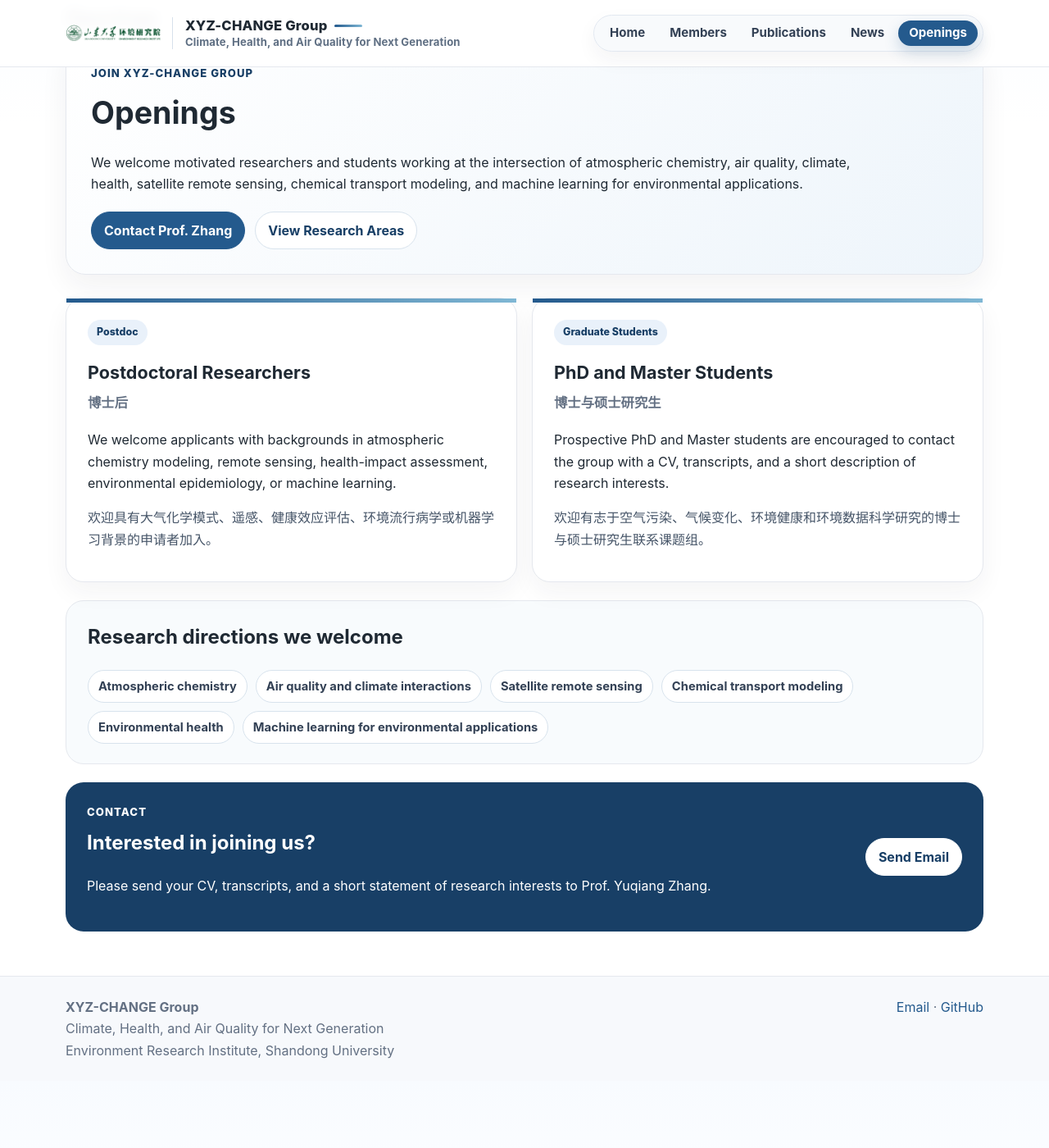
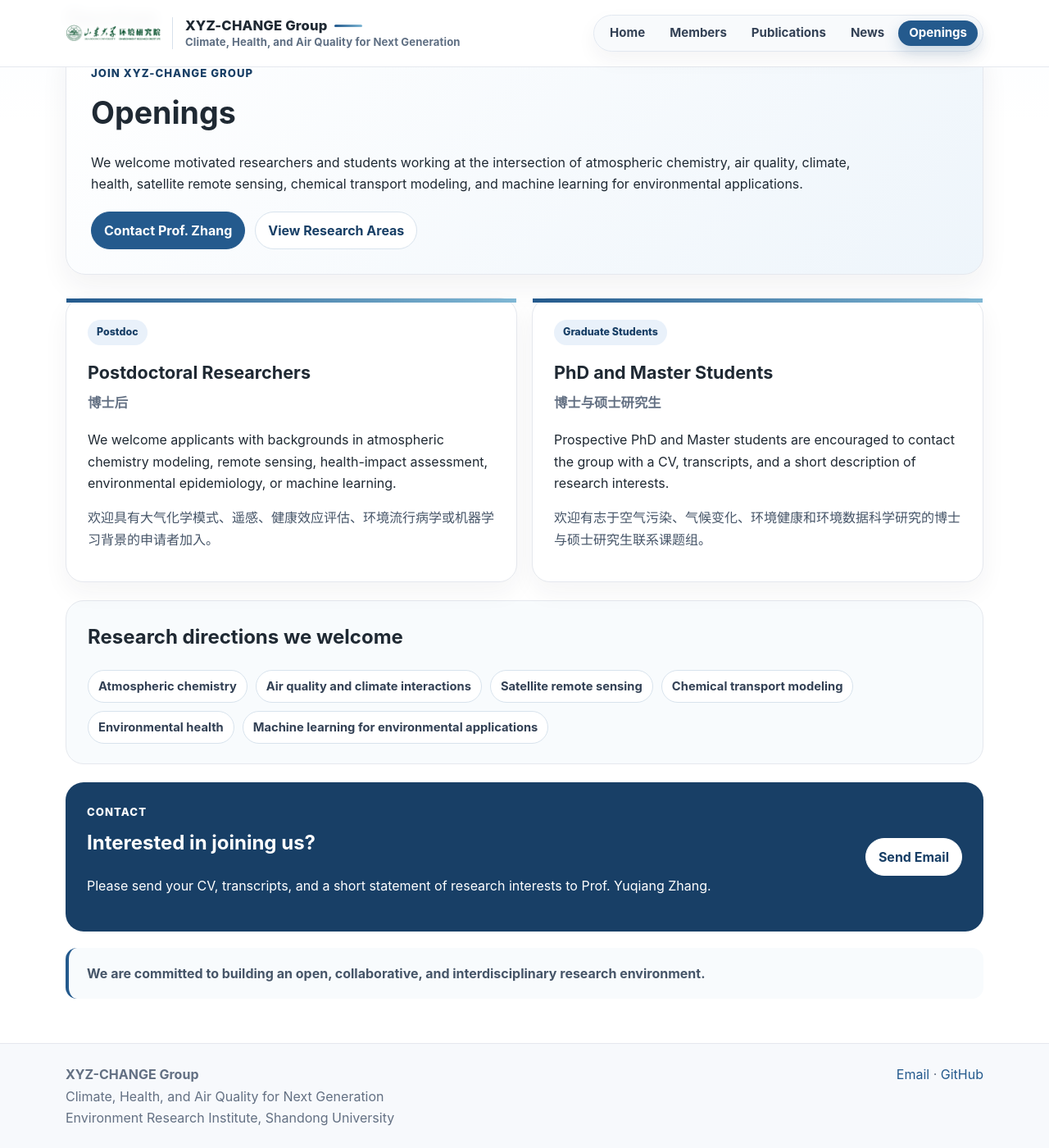
Before and after one commit to MuJSh/xyz_CHANGE, a Jekyll site: the page built from _pages/openings.md, in a window 1280 px wide and 1400 px high, scrolled down 110 px. Shown: the whole window at 82% size. Built offline with Jekyll 4.4.1, drawn with Linux system fonts in a browser that asks for light colours; before the commit the page ends 1428 px from its top, so only the background shows below that; part of the change alters nothing that is shown.

Commit message:
Add welcoming statement to openings page

```diff
--- a/_pages/openings.md
+++ b/_pages/openings.md
@@ -60,6 +60,10 @@ permalink: /openings/
   </div>
   <a class="button-link" href="mailto:Yuqiang.Zhang@sdu.edu.cn">Send Email</a>
 </section>
+
+<p class="openings-closing">
+  We are committed to building an open, collaborative, and interdisciplinary research environment.
+</p>
 
 <style>
 .openings-hero {
@@ -220,6 +224,16 @@ permalink: /openings/
   flex: 0 0 auto;
 }
 
+.openings-closing {
+  margin: 20px 0 0;
+  padding: 18px 22px;
+  border-left: 4px solid var(--accent);
+  border-radius: 14px;
+  background: #f8fbfd;
+  color: #465568;
+  font-weight: 650;
+}
+
 @media (max-width: 780px) {
   .openings-hero {
     padding: 24px;
```
